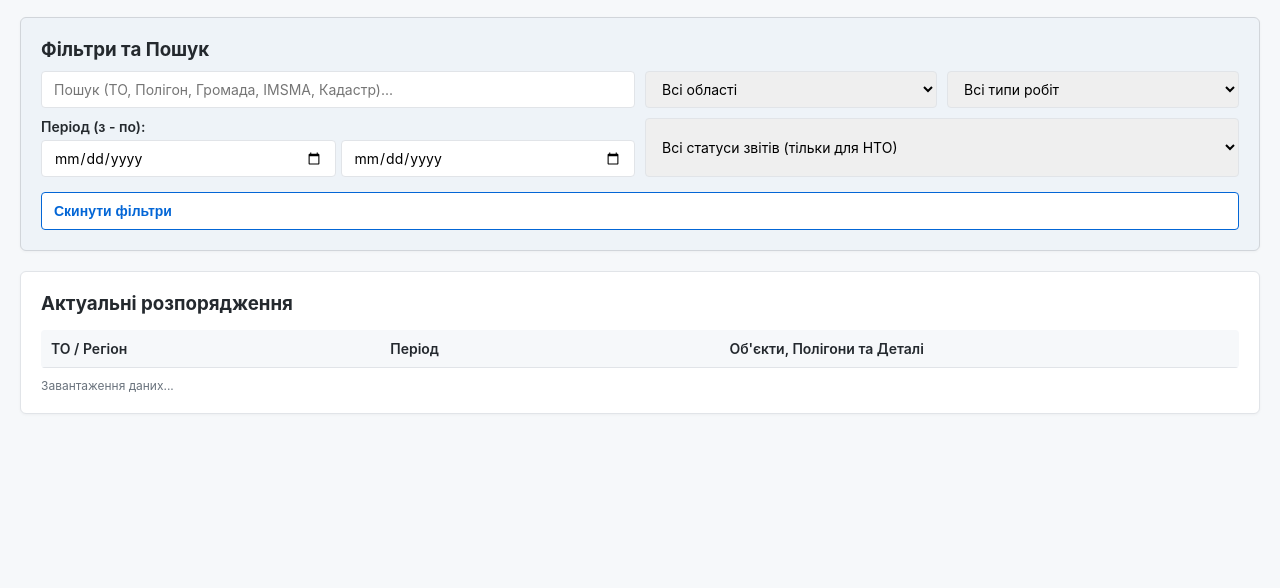
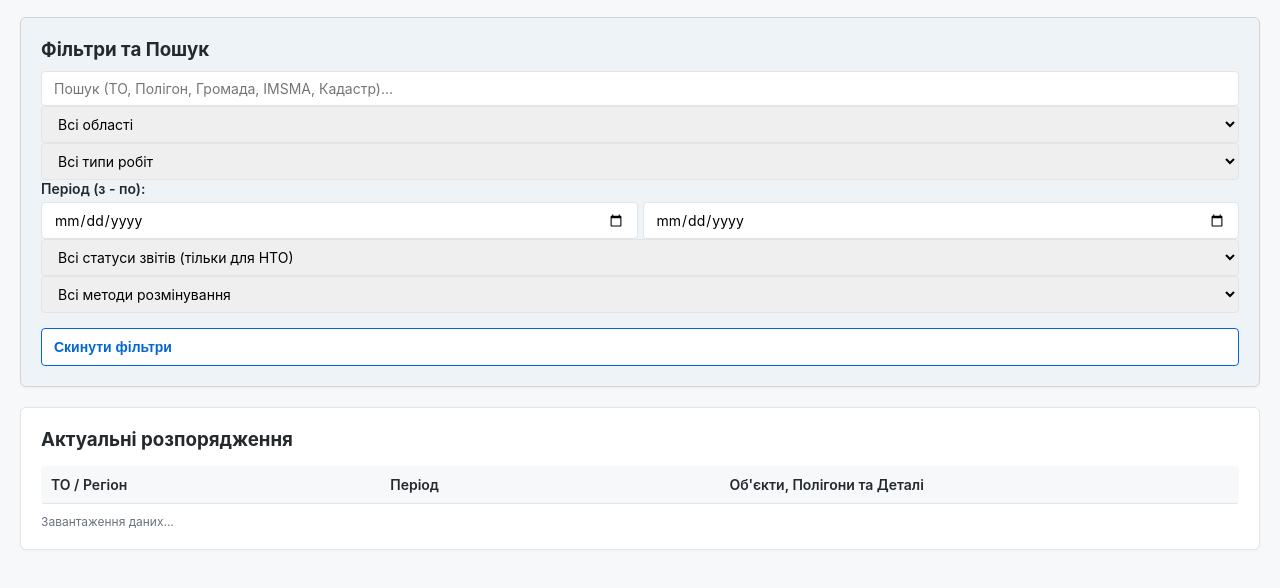
Before and after one commit to babmlbee/polygon-dashbord, a plain HTML site: page index.html in a window 1280 px wide. Shown: the part 52-640 px from the top of the page. Drawn offline with Linux system fonts and the light colour scheme; no server answers.

Commit message:
Rename filter classes and update filter panel

```diff
--- a/index.html
+++ b/index.html
@@ -32,7 +32,7 @@
             .date-grid { grid-template-columns: 1fr 1fr; }
             .bases-grid { grid-template-columns: 1fr 1fr 1fr auto; }
             .full-width { grid-column: span 2; }
-            .filter-span-2 { grid-column: span 2; }
+            .-span-2 { grid-column: span 2; }
         }
 
         .form-group { display: flex; gap: 10px; align-items: center; flex-wrap: wrap; }
@@ -92,7 +92,7 @@
         code { word-break: break-all; white-space: normal; }
 
         .inactive-section { margin-top: 30px; opacity: 0.85; border-top: 2px dashed #d73a49; padding-top: 20px; }
-        .filter-panel { background: #eef3f8; border: 1px solid #d1d5da; }
+        .-panel { background: #eef3f8; border: 1px solid #d1d5da; }
     </style>
 </head>
 <body>
@@ -182,31 +182,39 @@
     </div>
 
     <!-- Панель фільтрів -->
-    <div class="card filter-panel">
-        <h3 id="t_filterTitle" style="margin-bottom: 10px;">Фільтри та Пошук</h3>
-        <div class="filter-grid">
-            <input type="text" id="filterText" class="filter-span-2" placeholder="Пошук (ТО, Полігон, Громада, IMSMA, Кадастр)..." oninput="renderOrders()">
-            <select id="filterRegion" onchange="renderOrders()">
+    <div class="card -panel">
+        <h3 id="t_Title" style="margin-bottom: 10px;">Фільтри та Пошук</h3>
+        <div class="-grid">
+            <input type="text" id="Text" class="-span-2" placeholder="Пошук (ТО, Полігон, Громада, IMSMA, Кадастр)..." oninput="renderOrders()">
+            <select id="Region" onchange="renderOrders()">
                 <option value="all" id="t_fltAllReg">Всі області</option>
                 <option value="kharkiv" id="t_fltKh">Харківська</option>
                 <option value="mykolaiv" id="t_fltMyk">Миколаївська</option>
                 <option value="kherson" id="t_fltKherson">Херсонська</option>
             </select>
-            <select id="filterType" onchange="renderOrders()">
+            <select id="Type" onchange="renderOrders()">
                 <option value="all" id="t_fltAllTypes">Всі типи робіт</option>
                 <option value="demining" id="t_fltDem">Розмінування</option>
                 <option value="nts" id="t_fltNts">НТО</option>
                 <option value="eore" id="t_fltEore">ІНРМ</option>
             </select>
-            <div class="form-group filter-span-2" style="display: flex; gap: 5px; flex-wrap: wrap;">
-                <label id="t_lblFilterDate" style="white-space: nowrap; font-size: 14px; font-weight: 600; width: 100%;">Період (з - по):</label>
-                <input type="date" id="filterDateFrom" onchange="renderOrders()" style="flex: 1; min-width: 130px;">
-                <input type="date" id="filterDateTo" onchange="renderOrders()" style="flex: 1; min-width: 130px;">
+            <div class="form-group -span-2" style="display: flex; gap: 5px; flex-wrap: wrap;">
+                <label id="t_lblDate" style="white-space: nowrap; font-size: 14px; font-weight: 600; width: 100%;">Період (з - по):</label>
+                <input type="date" id="DateFrom" onchange="renderOrders()" style="flex: 1; min-width: 130px;">
+                <input type="date" id="DateTo" onchange="renderOrders()" style="flex: 1; min-width: 130px;">
             </div>
-            <select id="filterNtsStatus" onchange="renderOrders()" class="filter-span-2">
+            <select id="NtsStatus" onchange="renderOrders()" class="filter-span-2">
                 <option value="all" id="t_fltAllStatus">Всі статуси звітів (тільки для НТО)</option>
                 <option value="pending" id="t_fltPending">⏳ Очікується звіт</option>
                 <option value="sent" id="t_fltSent">✅ Звіт надіслано</option>
+            </select>
+                <select id="filterMethod" onchange="renderOrders()">
+                <option value="all" id="t_fltAllMethods">Всі методи розмінування</option>
+                <option value="ts" id="t_fltTs">Технічне обстеження</option>
+            <option value="mc" id="t_fltMc">Розмінування в ручну</option>
+            <option value="bac" id="t_fltBac">ОРВБД</option>
+            <option value="mdd" id="t_fltMdd">Застосування кінологічних розрахунків МРС</option>
+            <option value="mech" id="t_fltMech">Розмінування з використанням машин і механізмів</option>
             </select>
         </div>
         <button class="btn-outline" onclick="resetFilters()" id="t_btnResetFilters" style="margin-top: 15px; width: 100%;">Скинути фільтри</button>
```
